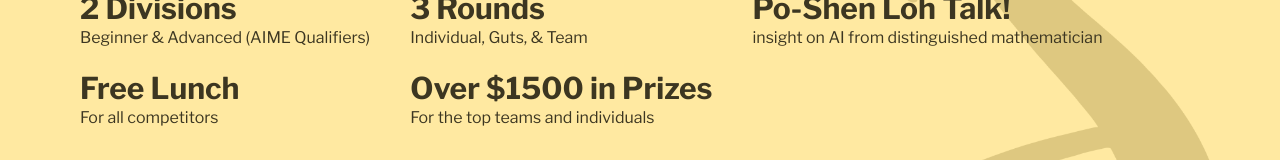
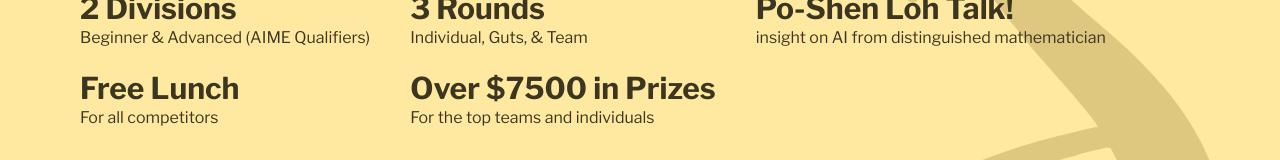
Before and after one commit to GunnMath/gmc-new-website, a Next.js app: page / in a window 1280 px wide. Shown: the part 342-502 px from the top of the page. Built offline with nearby package versions, Linux system fonts and the light colour scheme.

Commit message:
Update page.tsx

```diff
--- a/app/page.tsx
+++ b/app/page.tsx
@@ -48,7 +48,7 @@
             </div>
             <div className="flex flex-col gap-5">
               <InfoBlock header="3 Rounds">Individual, Guts, & Team</InfoBlock>
-              <InfoBlock header="Over $1500 in Prizes">For the top teams and individuals</InfoBlock>
+              <InfoBlock header="Over $7500 in Prizes">For the top teams and individuals</InfoBlock>
             </div>
             <div className="flex flex-col gap-5">
               <InfoBlock header="Po-Shen Loh Talk!"> insight on AI from distinguished mathematician </InfoBlock>
```
